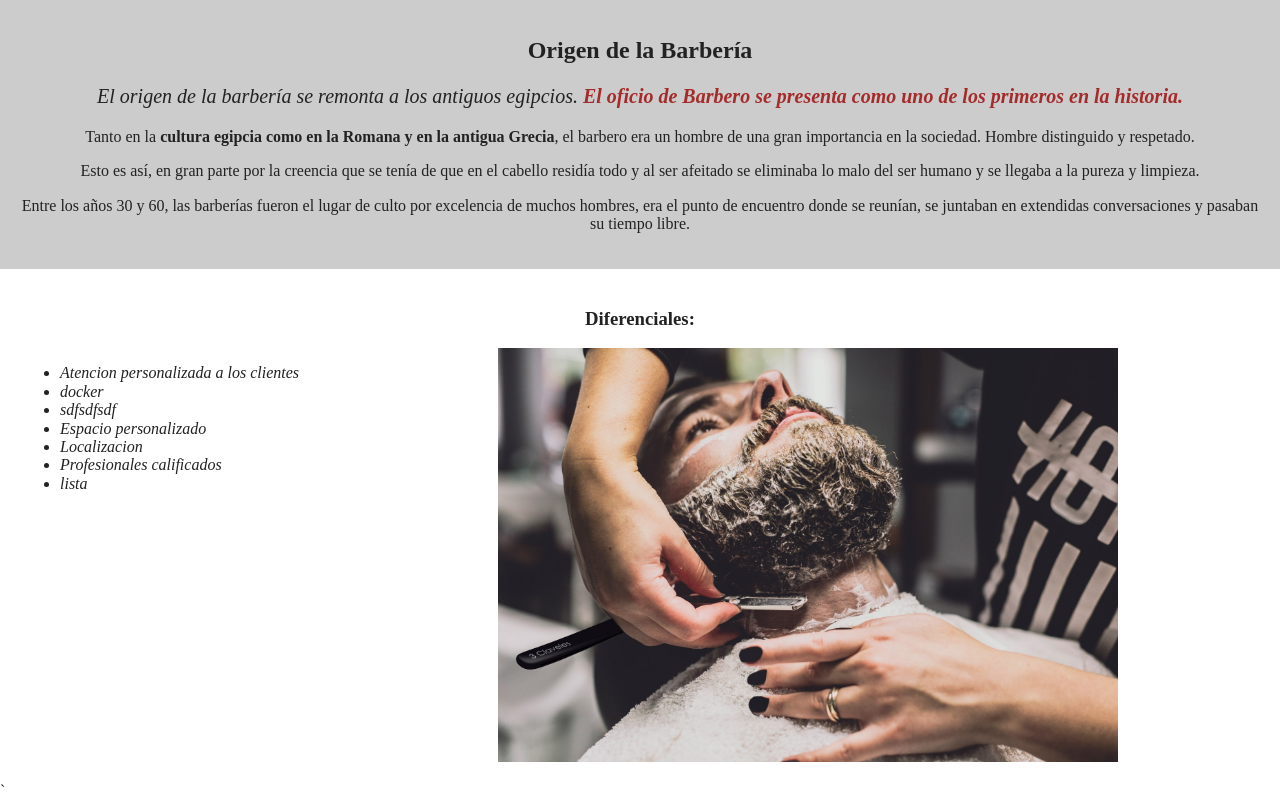
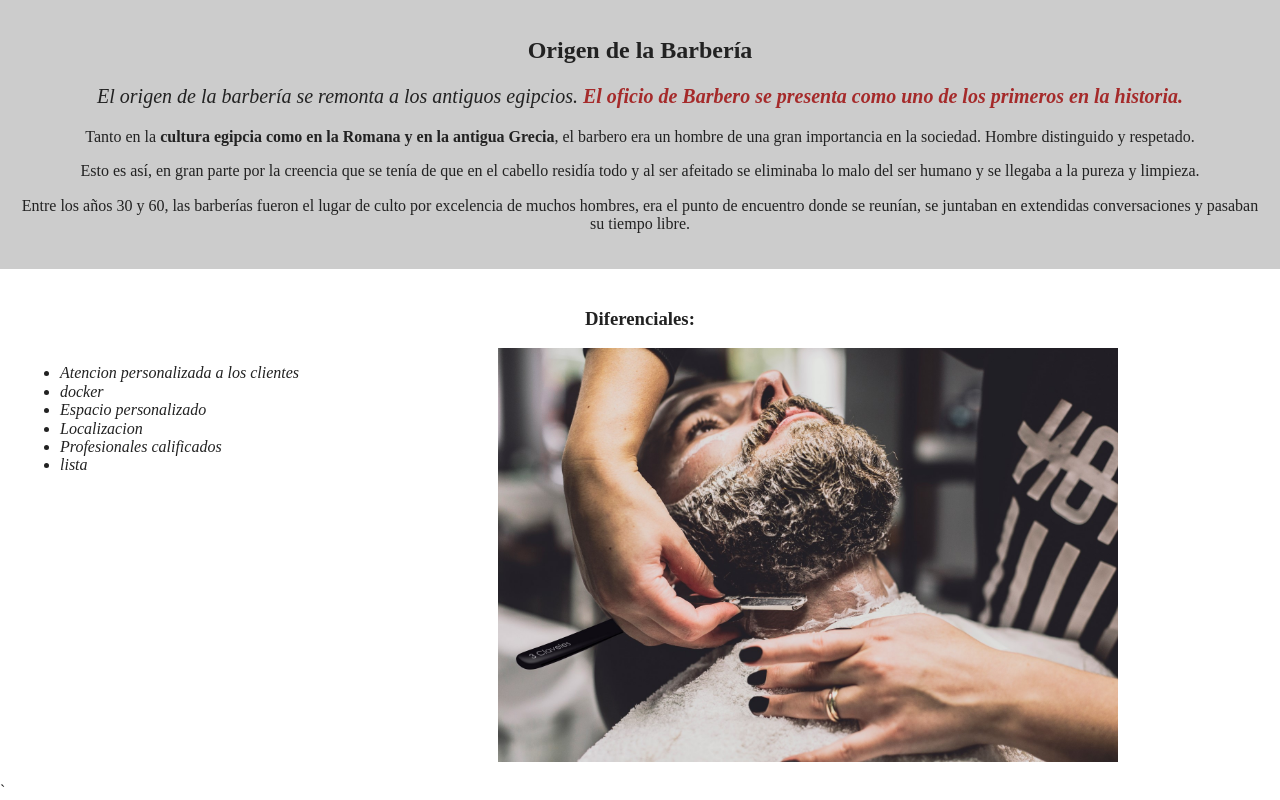
Before and after one commit to richardRIHB/alura, a website built with Parcel: page index.html in a window 1280 px wide. Shown: the part 953-1753 px from the top of the page. Built offline with nearby package versions, Linux system fonts and the light colour scheme.

```diff
--- a/index.html
+++ b/index.html
@@ -60,7 +60,6 @@
       <ul>
         <li class="items">Atencion personalizada a los clientes</li>
         <li class="items">docker</li>
-        <li class="items">sdfsdfsdf</li>
         <li class="items">Espacio personalizado</li>
         <li class="items">Localizacion</li>
         <li class="items">Profesionales calificados</li>
```
